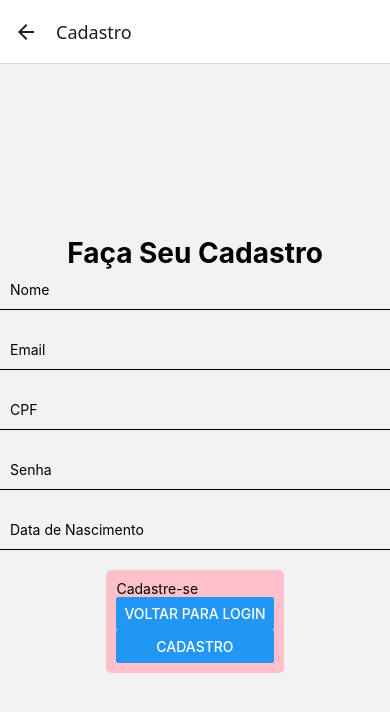
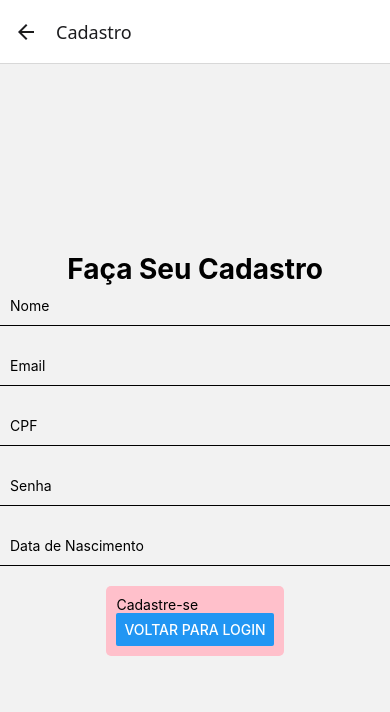
Before and after one commit to MariaClaraOliveira08/Mobile_meuApp, a React Native app: screen /Cadastro in a window 390 px wide. Shown: the top 712 px of the page. Built offline with nearby package versions, Linux system fonts and the light colour scheme.

Commit message:
Cadastro.js

```diff
--- a/src/screens/Cadastro.js
+++ b/src/screens/Cadastro.js
@@ -78,7 +78,6 @@ export default function Cadastro({navigation}) {
         <TouchableOpacity onPress={handleCadastro} style={styles.button}>
           <Text>Cadastre-se</Text>
           <Button title="Voltar para Login" onPress={()=> navigation.navigate("Login")}/>
-          <Button title="Cadastro" onPress={()=> navigation.navigate("Cadastro")}/>
         </TouchableOpacity>
       </View>
     );
```
